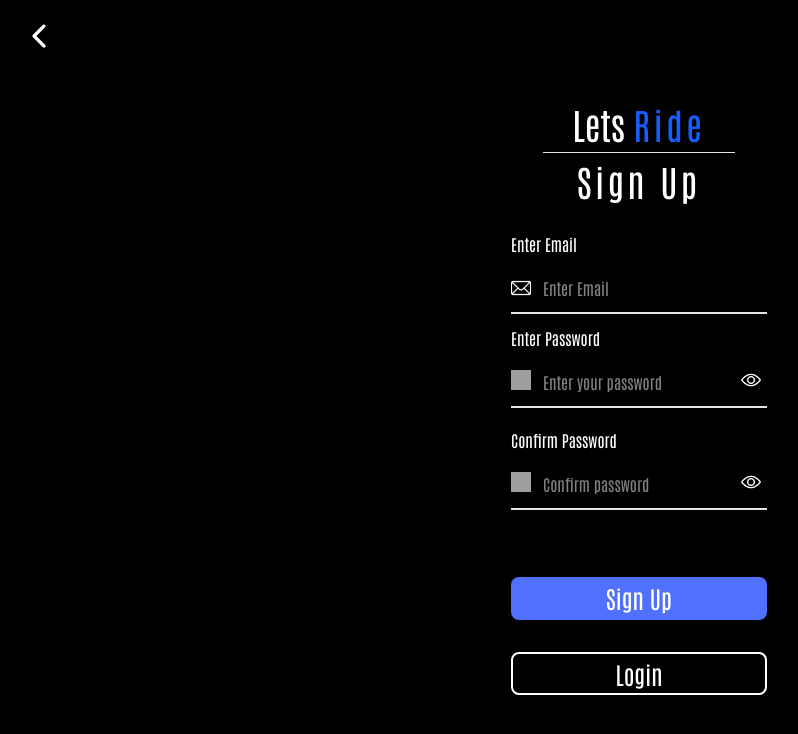
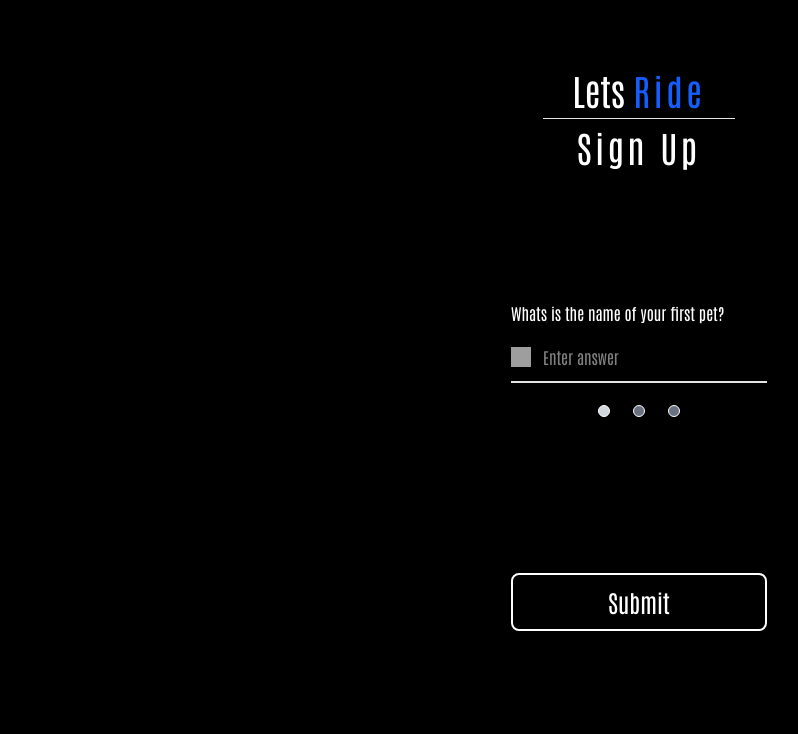
Before and after one commit to Chottcodes/lets_ride_fullstack, a Next.js app: page /pages/Login/signup-section in a window 1280 px wide. Shown: the top 734 px of the page, without its empty margins (1-799 px from the left). Built offline with nearby package versions, Linux system fonts and the light colour scheme; grey boxes are pictures that could not be loaded.

Commit message:
update to sign up page.

```diff
--- a/src/app/globals.css
+++ b/src/app/globals.css
@@ -7,6 +7,9 @@ body{
   font-family: 'Antonio-Regular';
   background-color: black
 }
+
+
+
 @import "tailwindcss";
 @import "tw-animate-css";
 
--- /dev/null
+++ b/src/app/pages/Login/securityQuestions/page.tsx
@@ -0,0 +1,136 @@
+"use client";
+import InputComponent from "@/components/InputComponent";
+import PrimaryButton from "@/components/PrimaryButton";
+import React, { useEffect, useState } from "react";
+
+const Securitypage = () => {
+  const [answer1, setAnswer1] = useState<string>("");
+  const [answer2, setAnswer2] = useState<string>("");
+  const [answer3, setAnswer3] = useState<string>("");
+  const [isQuestionOneEmpty, setIsQuestionOneEmpty] = useState<boolean>(false);
+  const [isQuestionTwoEmpty, setIsQuestionTwoEmpty] = useState<boolean>(false);
+  const [isQuestionThreeEmpty, setIsQuestionThreeEmpty] =
+    useState<boolean>(false);
+  const [isOptionOneShowing, setIsOptionOneShowing] = useState<boolean>(true);
+  const [isOptionTwoShowing, setIsOptionTwoShowing] = useState<boolean>(false);
+  const [isOptionThreeShowing, setIsOptionThreeShowing] =
+    useState<boolean>(false);
+  const handleAnswerOneInput = (e: React.ChangeEvent<HTMLInputElement>) => {
+    const inputValue = e.target.value;
+    setAnswer1(inputValue);
+  };
+  const handleAnswerTwoInput = (e: React.ChangeEvent<HTMLInputElement>) => {
+    const inputValue = e.target.value;
+    setAnswer2(inputValue);
+  };
+  const handleAnswerThreeInput = (e: React.ChangeEvent<HTMLInputElement>) => {
+    const inputValue = e.target.value;
+    setAnswer3(inputValue);
+  };
+  const handleQuestionOneBool = () => {
+    setIsOptionOneShowing(true);
+    setIsOptionTwoShowing(false);
+    setIsOptionThreeShowing(false);
+  };
+  const handleQuestionTwoBool = () => {
+    setIsOptionOneShowing(false);
+    setIsOptionTwoShowing(true);
+    setIsOptionThreeShowing(false);
+  };
+  const handleQuestionThreeBool = () => {
+    setIsOptionOneShowing(false);
+    setIsOptionTwoShowing(false);
+    setIsOptionThreeShowing(true);
+  };
+  const handleSubmit = () => {
+    if (!answer1 && !answer2 && !answer3) {
+      setIsQuestionOneEmpty(true);
+      setIsQuestionTwoEmpty(true);
+      setIsQuestionThreeEmpty(true);
+    }
+  };
+
+  return (
+    <div className="h-screen flex flex-col justify-center items-center">
+      <header className="w-[25%] h-[10%] flex justify-center items-end lg:text-4xl transition-all duration-300 text-white">
+        <h1>Choose Security Questions</h1>
+      </header>
+      <main className="w-[25%] h-[70%] flex flex-col justify-center items-center lg:gap-8">
+        <section
+          className={` lg:w-full lg:text-lg  ${
+            isOptionOneShowing ? "block" : "hidden"
+          } `}
+        >
+          <InputComponent
+            inputTitle="Whats your favorite food?"
+            type="text"
+            placeholderText="Enter answer"
+            imageSourcePath={"/assets/images/padlock (1).png"}
+            handleInput={handleAnswerOneInput}
+            input={answer1}
+            isFieldEmpty={isQuestionOneEmpty}
+          />
+        </section>
+        <section
+          className={`${
+            isOptionTwoShowing ? "block" : "hidden"
+          } lg:w-full lg:text-lg `}
+        >
+          <InputComponent
+            inputTitle="Who was you childhood friend?"
+            type="text"
+            placeholderText="Enter answer"
+            imageSourcePath={"/assets/images/padlock (1).png"}
+            handleInput={handleAnswerTwoInput}
+            input={answer2}
+            isFieldEmpty={isQuestionTwoEmpty}
+          />
+        </section>
+        <section
+          className={`${
+            isOptionThreeShowing ? "block" : "hidden"
+          } lg:w-full lg:text-lg`}
+        >
+          <InputComponent
+            inputTitle="What's your favorite movie?"
+            type="text"
+            placeholderText="Enter answer"
+            imageSourcePath={"/assets/images/padlock (1).png"}
+            handleInput={handleAnswerThreeInput}
+            input={answer3}
+            isFieldEmpty={isQuestionThreeEmpty}
+          />
+        </section>
+        <section className="w-[50%] h-[5%]  flex justify-evenly items-center">
+          <button
+            onClick={handleQuestionOneBool}
+            className={`${
+              isOptionOneShowing ? "bg-gray-300" : "bg-gray-500"
+            } lg:w-3 lg:h-3 rounded-full border-1 border-white cursor-pointer `}
+          ></button>
+          <button
+            onClick={handleQuestionTwoBool}
+            className={`${
+              isOptionTwoShowing ? "bg-gray-300" : "bg-gray-500"
+            } lg:w-3 lg:h-3 rounded-full border-1 border-white cursor-pointer `}
+          ></button>
+          <button
+            onClick={handleQuestionThreeBool}
+            className={`${
+              isOptionThreeShowing ? "bg-gray-300" : "bg-gray-500"
+            } lg:w-3 lg:h-3 rounded-full border-1 border-white cursor-pointer `}
+          ></button>
+        </section>
+        <footer className="lg:w-full h-[10%]">
+          <PrimaryButton
+            isBackgroundDark={true}
+            onClick={handleSubmit}
+            buttonText="Submit"
+          />
+        </footer>
+      </main>
+    </div>
+  );
+};
+
+export default Securitypage;
--- a/src/app/pages/Login/signup-section/page.tsx
+++ b/src/app/pages/Login/signup-section/page.tsx
@@ -1,6 +1,5 @@
 "use client";
 import React, { useEffect, useState } from "react";
-import BackButtonComponent from "@/components/BackButtonComponent";
 import InputComponent from "@/components/InputComponent";
 import PasswordInputComponent from "@/components/PasswordInputComponent";
 import PrimaryButton from "@/components/PrimaryButton";
@@ -15,47 +14,73 @@ const SignUpSection = () => {
   const [confirmPassword, setConfirmPassword] = useState("");
   const [isTheSame, setIsTheSame] = useState<boolean>(true);
   const [isPasswordVisiable, setIsPasswordVisiable] = useState(false);
+  const [answer1, setAnswer1] = useState<string>("");
+  const [answer2, setAnswer2] = useState<string>("");
+  const [answer3, setAnswer3] = useState<string>("");
+  const [isQuestionOneEmpty, setIsQuestionOneEmpty] = useState<boolean>(false);
+  const [isQuestionTwoEmpty, setIsQuestionTwoEmpty] = useState<boolean>(false);
+  const [isQuestionThreeEmpty, setIsQuestionThreeEmpty] =
+    useState<boolean>(false);
+  const [isOptionOneShowing, setIsOptionOneShowing] = useState<boolean>(true);
+  const [isOptionTwoShowing, setIsOptionTwoShowing] = useState<boolean>(false);
+  const [isOptionThreeShowing, setIsOptionThreeShowing] =
+    useState<boolean>(false);
+  const [isSignUpComplete, setIsSignUpComplete] = useState<boolean>(false);
+
+
+  const handleQuestionOneBool = () => {
+    setIsOptionOneShowing(true);
+    setIsOptionTwoShowing(false);
+    setIsOptionThreeShowing(false);
+  };
+  const handleQuestionTwoBool = () => {
+    setIsOptionOneShowing(false);
+    setIsOptionTwoShowing(true);
+    setIsOptionThreeShowing(false);
+  };
+  const handleQuestionThreeBool = () => {
+    setIsOptionOneShowing(false);
+    setIsOptionTwoShowing(false);
+    setIsOptionThreeShowing(true);
+  };
+  const handleQuestionSubmit = () => {
+    if (!answer1 && !answer2 && !answer3) {
+      setIsQuestionOneEmpty(true);
+      setIsQuestionTwoEmpty(true);
+      setIsQuestionThreeEmpty(true);
+    }
+  };
 
   const handleSubmit = async () => {
     if (password == confirmPassword) {
-      const userData = { email: email, password: password };
-      const success = await createAccount(userData);
-      if (success) {
-        alert("Account Created!");
-        push("/pages/aboutyou");
-      } else {
-        alert("Email already in use.");
-      }
+      // const userData = { email: email, password: password };
+      // const success = await createAccount(userData);
+      // if (success) {
+      //   alert("Account Created!");
+      //   push("/pages/aboutyou");
+      // } else {
+      //   alert("Email already in use.");
+      // }
+      setIsSignUpComplete(true);
     } else {
       setIsTheSame(false);
     }
-  };
-  const handlePasswordInput = (e: React.ChangeEvent<HTMLInputElement>) => {
-    setPassword(e.target.value);
-  };
-  const handleConfirmPasswordInput = (
-    e: React.ChangeEvent<HTMLInputElement>
-  ) => {
-    setConfirmPassword(e.target.value);
   };
   const togglePasswordVisibility = () => {
     setIsPasswordVisiable((prev) => !prev);
   };
   useEffect(() => {
     if (password != "") setIsTheSame(true);
-  }, [password]);
+    console.log(answer1)
+    console.log(answer2)
+    console.log(answer3)
+
+  }, [password,answer1,answer2,answer3]);
 
   // End of logic
   return (
     <div className="h-screen">
-      <main className="h-[90%] md:h-[80%] lg:h-[90%] flex flex-col justify-start items-center md:gap-10 lg:gap-2 text-white   transform-all duration-300 ">
-      <nav className="h-[10%] md:h-[10%] lg:h-[10%] w-full flex items-center transform-all duration-300">
-        <div className="pl-5">
-          <BackButtonComponent
-            onClick={() => push("/pages/Login/login-section")}
-          />
-        </div>
-      </nav>
+      <main className="h-[90%] md:h-[80%] lg:h-[90%] flex flex-col justify-start items-center lg:justify-center md:gap-10 lg:gap-2 text-white   transform-all duration-300 ">
         <header className="w-[40%] h-[20%] gap-3 md:h-[10%] md:w-[40%] lg:h-[20%] lg:w-[30%] text-4xl flex flex-col justify-center items-center lg:gap-2  transform-all duration-300 ">
           <h1>
             Lets <span className="text-blue-600 tracking-widest">Ride</span>
@@ -64,7 +89,11 @@ const SignUpSection = () => {
           <h1 className="tracking-widest">Sign Up</h1>
         </header>
 
-        <section className="h-[45%] w-[65%] md:w-[40%] md:h-[30%] lg:w-[20%] lg:h-[45%] flex flex-col gap-3 transform-all duration-300 ">
+        <section
+          className={`${
+            isSignUpComplete ? "block" : "hidden"
+          } h-[45%] w-[65%] md:w-[40%] md:h-[30%] lg:w-[20%] lg:h-[45%] flex flex-col gap-3 transform-all duration-300 overflow-y-auto `}
+        >
           <InputComponent
             type="email"
             input={email}
@@ -86,7 +115,7 @@ const SignUpSection = () => {
               passwordTitle={`${
                 isTheSame ? "Enter Password" : "Invalid Passwords Do Not Match"
               }`}
-              handleInput={handlePasswordInput}
+              handleInput={(e) => setPassword(e.target.value)}
               input={password}
             />
             <PasswordInputComponent
@@ -94,25 +123,112 @@ const SignUpSection = () => {
               handleToggleFunction={togglePasswordVisibility}
               placeHolderText="Confirm password"
               passwordTitle="Confirm Password"
-              handleInput={handleConfirmPasswordInput}
+              handleInput={(e) => setConfirmPassword(e.target.value)}
               input={confirmPassword}
             />
           </div>
         </section>
+        <section
+          className={`${
+            isSignUpComplete ? "hidden" : "block lg:gap-5"
+          } h-[45%] w-[65%] md:w-[40%] md:h-[30%] lg:w-[20%] lg:h-[45%] flex flex-col justify-center items-center gap-3 transform-all duration-300`}
+        >
+          <section
+            className={` lg:w-full ${isOptionOneShowing ? "block" : "hidden"} `}
+          >
+            <InputComponent
+              inputTitle="Whats is the name of your first pet?"
+              type="text"
+              placeholderText="Enter answer"
+              imageSourcePath={"/assets/images/padlock (1).png"}
+              handleInput={(e)=>setAnswer1(e.target.value)}
+              input={answer1}
+              isFieldEmpty={isQuestionOneEmpty}
+            />
+          </section>
+          <section
+            className={`${isOptionTwoShowing ? "block" : "hidden"} lg:w-full `}
+          >
+            <InputComponent
+              inputTitle="Who was you childhood best friend?"
+              type="text"
+              placeholderText="Enter answer"
+              imageSourcePath={"/assets/images/padlock (1).png"}
+              handleInput={(e)=>setAnswer2(e.target.value)}
+              input={answer2}
+              isFieldEmpty={isQuestionTwoEmpty}
+            />
+          </section>
+          <section
+            className={`${
+              isOptionThreeShowing ? "block" : "hidden"
+            } lg:w-full `}
+          >
+            <InputComponent
+              inputTitle="What's your favorite movie?"
+              type="text"
+              placeholderText="Enter answer"
+              imageSourcePath={"/assets/images/padlock (1).png"}
+              handleInput={(e)=>setAnswer3(e.target.value)}
+              input={answer3}
+              isFieldEmpty={isQuestionThreeEmpty}
+            />
+          </section>
+
+          <section className="w-[50%] h-[5%]  flex justify-evenly items-center">
+            <button
+              onClick={handleQuestionOneBool}
+              className={`${
+                isOptionOneShowing ? "bg-gray-300" : "bg-gray-500"
+              } lg:w-3 lg:h-3 rounded-full border-1 border-white cursor-pointer `}
+            ></button>
+            <button
+              onClick={handleQuestionTwoBool}
+              className={`${
+                isOptionTwoShowing ? "bg-gray-300" : "bg-gray-500"
+              } lg:w-3 lg:h-3 rounded-full border-1 border-white cursor-pointer `}
+            ></button>
+            <button
+              onClick={handleQuestionThreeBool}
+              className={`${
+                isOptionThreeShowing ? "bg-gray-300" : "bg-gray-500"
+              } lg:w-3 lg:h-3 rounded-full border-1 border-white cursor-pointer `}
+            ></button>
+          </section>
+        </section>
 
         <footer className="h-[15%] w-[60%] gap-5 md:h-[15%] md:w-[40%] lg:w-[20%] lg:h-[20%] flex flex-col justify-evenly">
-          <div className="h-[40%] lg:h-[30%]">
+          <div
+            className={`${
+              isSignUpComplete ? "block" : "hidden"
+            } h-[40%] lg:h-[30%]`}
+          >
             <PrimaryButton
               buttonText="Sign Up"
               isBackgroundDark={false}
               onClick={handleSubmit}
             />
           </div>
-          <div className="h-[40%] lg:h-[30%]">
+          <div
+            className={`${
+              isSignUpComplete ? "block" : "hidden"
+            } h-[40%] lg:h-[30%]`}
+          >
             <PrimaryButton
               buttonText="Login"
               isBackgroundDark={true}
-              onClick={()=>push('/pages/Login/login-section')}
+              onClick={() => push("/pages/Login/login-section")}
+            />
+          </div>
+          <div
+            className={`${
+              isSignUpComplete ? "hidden" : "block"
+            } h-[40%] lg:h[30%]`}
+          >
+            <PrimaryButton
+              isBackgroundDark={true}
+              onClick={handleQuestionSubmit}
+              buttonText="Submit"
             />
           </div>
         </footer>
--- a/src/components/utils/DataServices.ts
+++ b/src/components/utils/DataServices.ts
@@ -1,9 +1,9 @@
-import { IUserInfo} from "./Interface"
+import { IUserCreate, IUserInfo} from "./Interface"
 
 const url = "https://rideapi-egexbda9bpfgh6c9.westus-01.azurewebsites.net/"
 
 // Account Creation
-export const createAccount = async (user: IUserInfo) =>{
+export const createAccount = async (user:IUserCreate) =>{
     console.log(JSON.stringify(user))
     const response = await fetch(url + "User/CreateUser", {
         method: "POST",
@@ -12,7 +12,6 @@ export const createAccount = async (user: IUserInfo) =>{
         },
         body:JSON.stringify(user)
     })
-
     if(!response.ok)
         {
             const data = await response.json();
```
Also changed, not shown: src/components/utils/Interface.ts (+8 -0 lines).
